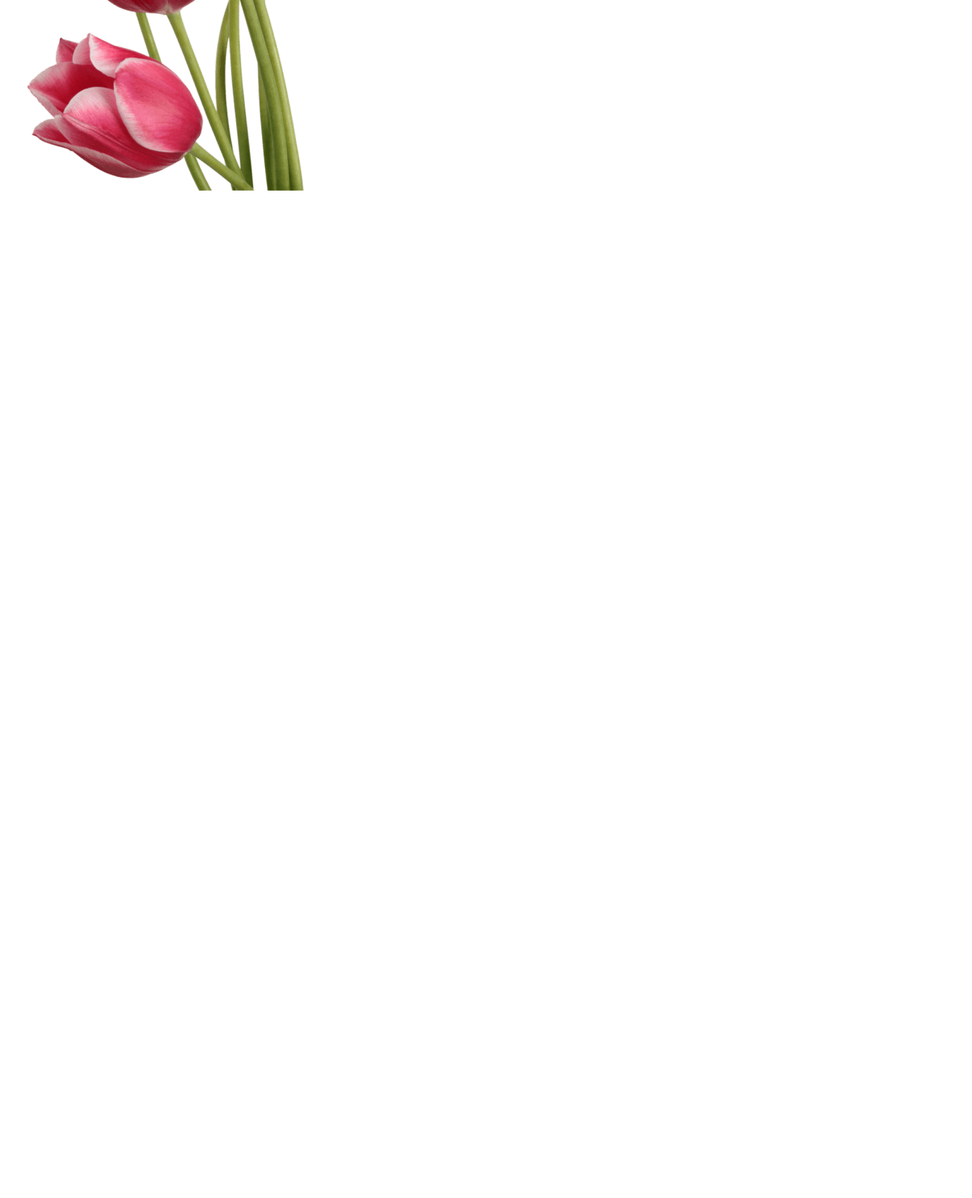
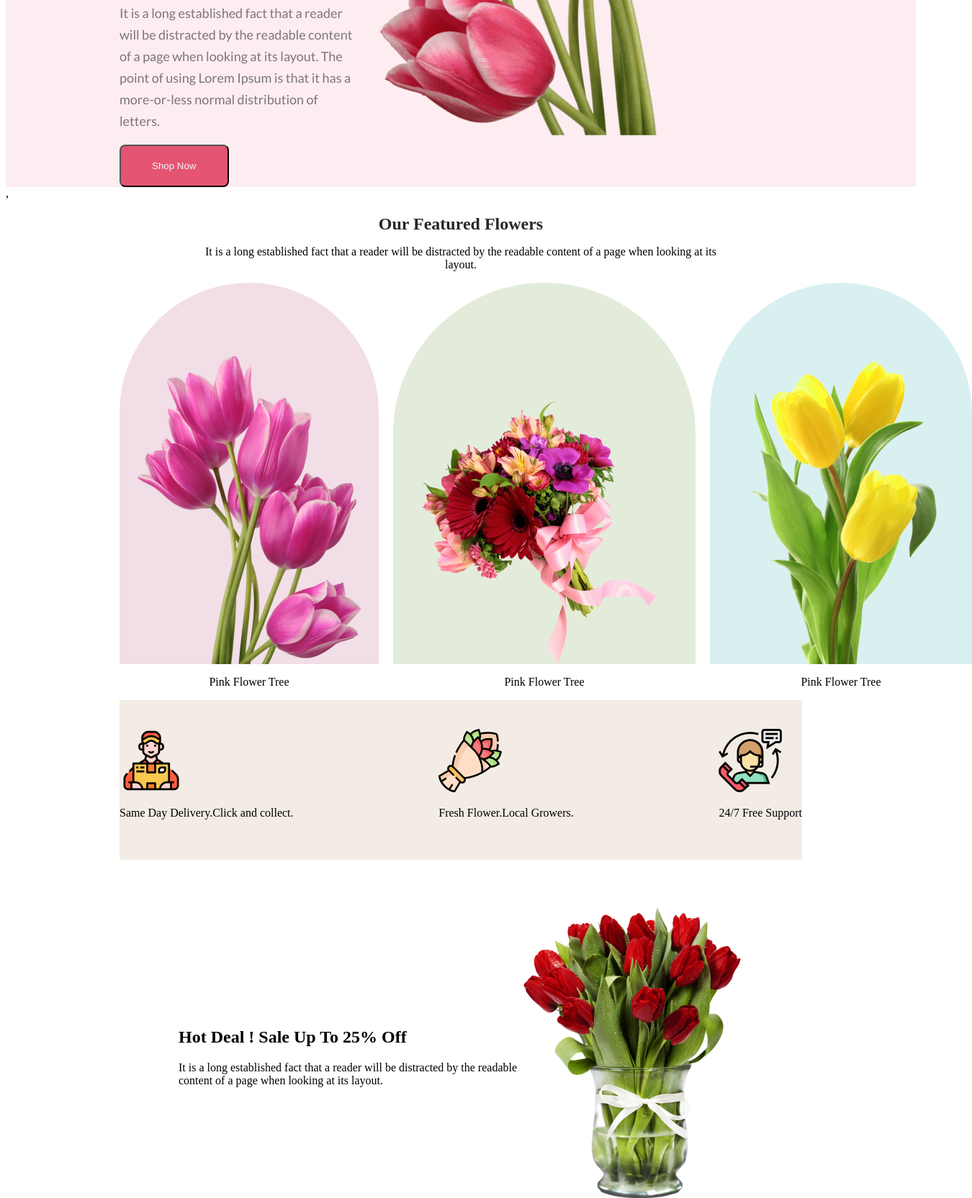
Before and after one commit to Nipunm342/FLOWER-SHOP, a plain HTML site: page index.html in a window 1280 px wide. Shown: the part 688-2353 px from the top of the page at 72% size, 1350 px wide, since content can reach past the window. Before the commit the page ends 965 px from the top, so only its background shows below. Drawn offline with Linux system fonts and the light colour scheme.

Commit message:
added upto flower vashe

```diff
--- a/index.html
+++ b/index.html
@@ -1,22 +1,89 @@
 <!DOCTYPE html>
 <html lang="en">
+
 <head>
-    <meta charset="UTF-8">
-    <meta name="viewport" content="width=device-width, initial-scale=1.0">
+  <meta charset="UTF-8" />
+  <meta name="viewport" content="width=device-width, initial-scale=1.0" />
+  <link rel="stylesheet" href="style.css" />
   <title>FLOWER SHOP</title>
 </head>
+
 <body>
   <header>
     <div class="container">
       <div class="banner-text">
         <h1>Let's make beautiful flowers a part of your life.</h1>
-                <p>It is a long established fact that a reader will be distracted by the readable content of a page when looking at its layout. The point of using Lorem Ipsum is that it has a more-or-less normal distribution of letters.</p>
+        <p>
+          It is a long established fact that a reader will be distracted by
+          the readable content of a page when looking at its layout. The point
+          of using Lorem Ipsum is that it has a more-or-less normal
+          distribution of letters.
+        </p>
         <button>Shop Now</button>
       </div>
       <div class="banner-image">
-                <img src="images/pngwing 10.png" alt="">
+        <img src="images/pngwing 10.png" alt="image of flowers" />
       </div>
     </div>
   </header>
+  ,
+  <section id="featured">
+    <div class="container">
+      <div class="section-heading">
+        <h2>Our Featured Flowers</h2>
+        <p>
+          It is a long established fact that a reader will be distracted by
+          the readable content of a page when looking at its layout.
+        </p>
+      </div>
+    </div>
+    <div class="section-content">
+      <div class="flower">
+        <div class="flower-img pink">
+          <img src="images/pngwing 6.png" alt="" />
+        </div>
+        <p>Pink Flower Tree</p>
+      </div>
+      <div class="flower">
+        <div class="flower-img green">
+          <img src="images/pngwing 5.png" alt="" />
+        </div>
+        <p>Pink Flower Tree</p>
+      </div>
+      <div class="flower">
+        <div class="flower-img blue">
+          <img src="images/pngwing 7.png" alt="" />
+        </div>
+        <p>Pink Flower Tree</p>
+      </div>
+    </div>
+  </section>
+
+  <section class="delivery">
+
+    <div>
+      <img src="images/Group 57.png" alt="" />
+      <p>Same Day Delivery.Click and collect.</p>
+    </div>
+    <div>
+      <img src="images/Group 58.png" alt="" />
+      <p>Fresh Flower.Local Growers.</p>
+    </div>
+    <div>
+      <img src="images/Group 59.png" alt="" />
+      <p>24/7 Free Support</p>
+    </div>
+    </div>
+  </section>
+
+  <section id ="red_tuilip">
+    <div class="banner-text">
+      <h1>Hot Deal ! Sale Up To 25% Off</h1>
+      <p>It is a long established fact that a reader will be distracted by the readable content of a page when looking
+        at its layout.</p>
+    </div>
+    <div class="vashe-img"><img src="images/pngwing 8.png" alt=""></div>
+  </section>
 </body>
+
 </html>
--- /dev/null
+++ b/style.css
@@ -0,0 +1,126 @@
+@import url('https://fonts.googleapis.com/css2?family=Lato:ital,wght@0,100;0,300;0,400;0,700;0,900;1,100;1,300;1,400;1,700;1,900&display=swap');
+
+header {
+    background-color: rgba(229, 84, 115, 0.1);
+}
+
+.container {
+    display: flex;
+    width: 75%;
+    max-width: 1440px;
+    margin: 0 auto;
+    align-items: center;
+    justify-content: space-between;
+}
+
+.container .banner-text h1 {
+    color: rgb(39, 39, 39);
+    font-family: Lato;
+    font-size: 80px;
+    font-weight: 800;
+    line-height: 96px;
+    letter-spacing: 0%;
+    text-align: left;
+}
+
+.container .banner-text p {
+    color: rgba(39, 39, 39, 0.6);
+    font-family: Lato;
+    font-size: 18px;
+    font-weight: 400;
+    line-height: 30px;
+    letter-spacing: 0%;
+    text-align: left;
+}
+
+.section-heading h2 {
+    color: #272727;
+    margin-bottom: 16px;
+    text-align: center;
+
+}
+
+button {
+    border-radius: 8px;
+    background: rgb(229, 84, 115);
+    padding: 20px 43px;
+    color: aliceblue;
+    cursor: pointer;
+    transition: all 1s;
+}
+
+button:hover {
+    background: rgb(4, 239, 236);
+}
+
+.section-heading {
+    width: 75%;
+    max-width: 1440px;
+    margin: 0 auto;
+    text-align: center;
+}
+
+.section-content {
+    display: flex;
+    justify-content: space-between;
+    align-items: center;
+    gap: 20px;
+    width: 75%;
+    max-width: 1440px;
+    margin: 0 auto;
+
+
+
+}
+
+.flower-img {
+    background-color: antiquewhite;
+
+    padding: 30px 25px 0;
+    height: 500px;
+    display: flex;
+    align-items: end;
+    border-radius: 300px 300px 0px 0px;
+
+}
+
+.section-content .flower .flower-img.pink {
+    background-color: rgba(167, 33, 98, 0.15);
+}
+
+.section-content .flower .flower-img.blue {
+    background-color: rgba(5, 151, 160, 0.15);
+}
+
+.section-content .flower .flower-img.green {
+    background-color: rgba(71, 125, 17, 0.15)
+}
+
+.section-content .flower p {
+    text-align: center;
+}
+
+.delivery {
+
+
+    display: flex;
+    justify-content: space-between;
+    align-items: center;
+
+    width: 75%;
+    max-width: 1440px;
+    margin: 0 auto;
+}
+
+.delivery {
+    padding-top: 40px;
+    padding-bottom: 40px;
+
+    background-color: rgb(243, 236, 228);
+}
+#red_tuilip{
+    display: flex;
+    align-items: center;
+    position: absolute;
+    margin: 60px 240px;
+}
```
Lines whose indentation alone changed are shown as unchanged.
